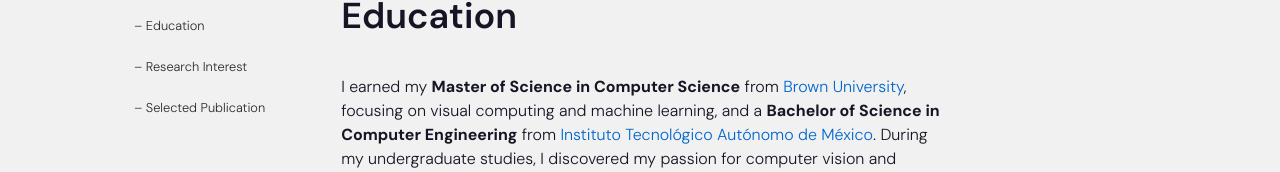
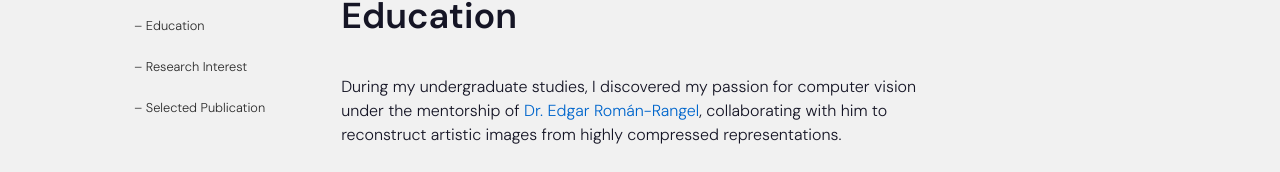
Before and after one commit to chang-1/xyz, a React (Create React App) app: page / in a window 1280 px wide. Shown: the part 628-800 px from the top of the page. Built offline with nearby package versions, Linux system fonts and the light colour scheme.

Commit message:
Update News.js

```diff
--- a/src/components/News/News.js
+++ b/src/components/News/News.js
@@ -5,7 +5,8 @@ export default function News(props){
         <section className="news_wrapper" id="news">
             <h2 className='news_heading'>Education</h2>
             <p className='research_text'>
-            I earned my <strong>Master of Science in Computer Science</strong> from <a href="https://www.brown.edu/" target="_blank" rel="noopener noreferrer">Brown University</a>, focusing on visual computing and machine learning, and a <strong>Bachelor of Science in Computer Engineering</strong> from <a href="https://www.itam.mx/" target="_blank" rel="noopener noreferrer">Instituto Tecnológico Autónomo de México</a>. During my undergraduate studies, I discovered my passion for computer vision and collaborated with <a href="https://scholar.google.com/citations?user=Me-kqtIAAAAJ&hl=en" target="_blank" rel="noopener noreferrer">Dr. Edgar Román-Rangel</a> to reconstruct artistic images from highly compressed representations.
+                During my undergraduate studies, I discovered my passion for computer vision under the mentorship of
+                <a href="https://scholar.google.com/citations?user=Me-kqtIAAAAJ&hl=en" target="_blank" rel="noopener noreferrer"> Dr. Edgar Román-Rangel</a>, collaborating with him to reconstruct artistic images from highly compressed representations.
             </p>
         </section>
     )
```
